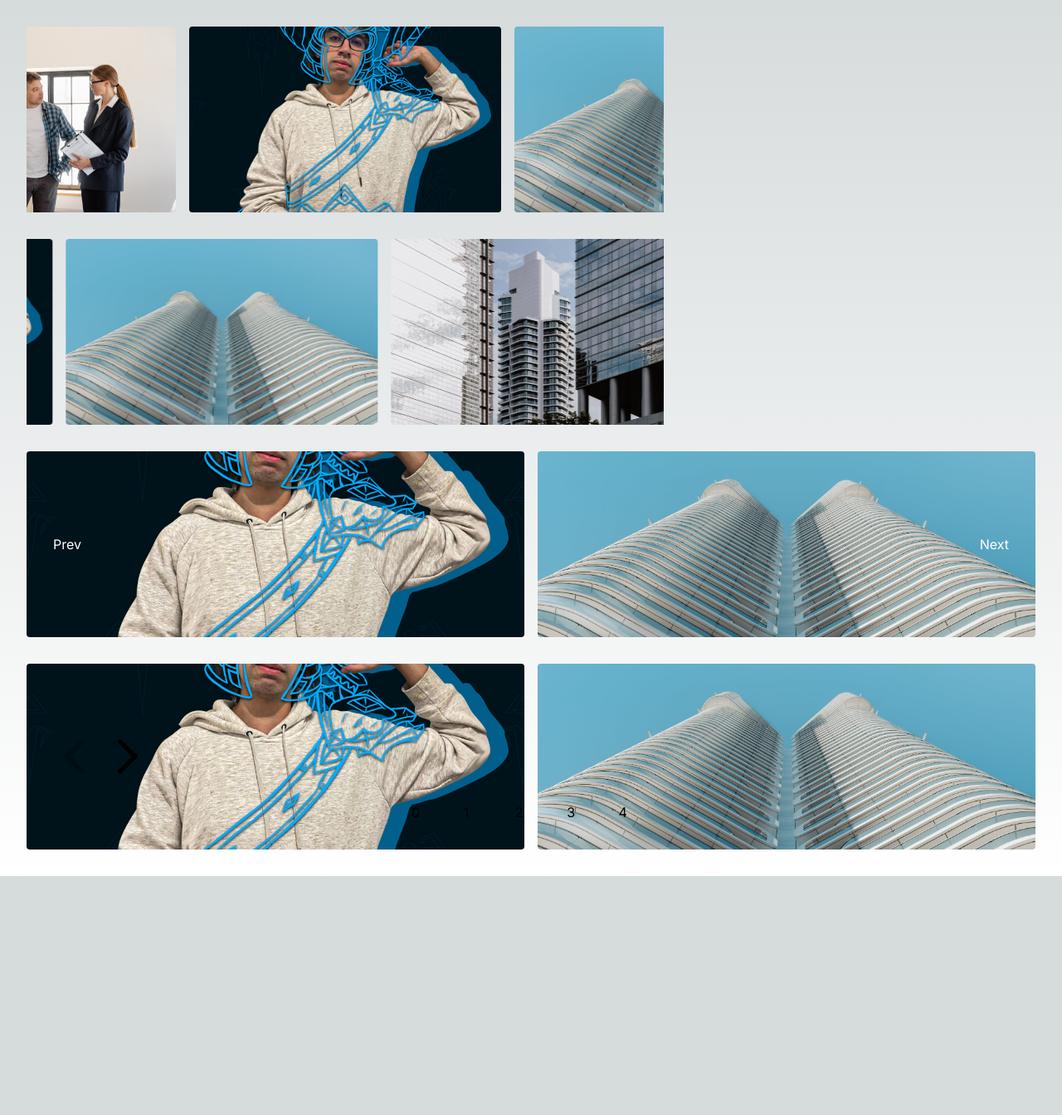
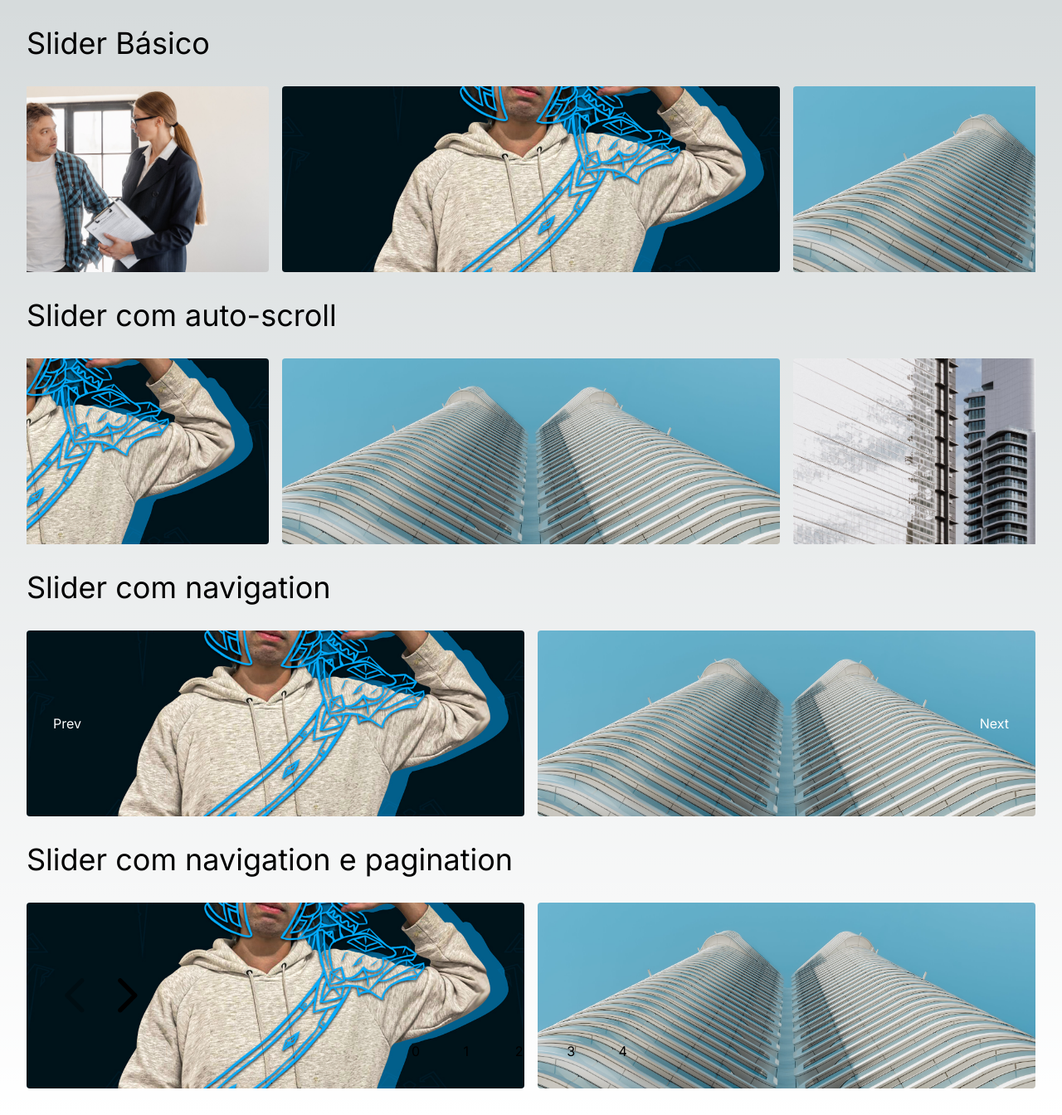
Before and after one commit to JheanAntunes/slider-with-react-embla, a Next.js app: page / in a window 1280 px wide. Shown: the whole page at 83% size. Before the commit the page ends 1056 px from the top, so only its background shows below. Built offline with nearby package versions, Linux system fonts and the light colour scheme.

Commit message:
:sparkles:	feat: adicionando titulo no slider

```diff
--- a/src/components/ui/example-basic-slider-with-navigation.tsx
+++ b/src/components/ui/example-basic-slider-with-navigation.tsx
@@ -1,6 +1,7 @@
 'use client'
 import useEmblaCarousel from 'embla-carousel-react'
 import { useCallback } from 'react'
+import TypographyH1 from '../typography'
 import GenerateEmblaSliders from '../utils/generateEmblaSliders'
 
 export const ExampleBasicSliderWithNavigation = () => {
@@ -19,6 +20,8 @@ export const ExampleBasicSliderWithNavigation = () => {
   }, [emblaApi])
 
   return (
+    <div className="flex flex-col gap-8">
+      <TypographyH1>Slider com navigation</TypographyH1>
       <div className="embla relative">
         <div className="embla__viewport" ref={emblaRef}>
           <div className="embla__container">
@@ -38,5 +41,6 @@ export const ExampleBasicSliderWithNavigation = () => {
           Next
         </button>
       </div>
+    </div>
   )
 }
--- a/src/components/ui/example-basic-structure-auto-scroll.tsx
+++ b/src/components/ui/example-basic-structure-auto-scroll.tsx
@@ -1,10 +1,12 @@
 import { EmblaContainer } from '../embla/embla'
 import EmblaWrapperAutoScroll from '../embla/embla-wrapper-auto-scroll'
+import TypographyH1 from '../typography'
 import GenerateEmblaSliders from '../utils/generateEmblaSliders'
 
 function ExampleBasicStructureAutoScroll() {
   return (
-    <div className="w-full max-w-3xl">
+    <div className="flex w-full flex-col gap-8">
+      <TypographyH1>Slider com auto-scroll</TypographyH1>
       <EmblaWrapperAutoScroll>
         <EmblaContainer>
           <GenerateEmblaSliders />
--- a/src/components/ui/example-basic-structure.tsx
+++ b/src/components/ui/example-basic-structure.tsx
@@ -1,10 +1,12 @@
 import { EmblaContainer } from '../embla/embla'
 import EmblaWrapper from '../embla/embla-wrapper'
+import TypographyH1 from '../typography'
 import GenerateEmblaSliders from '../utils/generateEmblaSliders'
 
 export const EmblaCarousel = () => {
   return (
-    <div className="w-full max-w-3xl">
+    <div className="flex w-full flex-col gap-8">
+      <TypographyH1>Slider Básico</TypographyH1>
       <EmblaWrapper>
         <EmblaContainer>
           <GenerateEmblaSliders />
--- a/src/components/ui/example-embla-slider-navigation-pagination.tsx
+++ b/src/components/ui/example-embla-slider-navigation-pagination.tsx
@@ -1,6 +1,7 @@
 'use client'
 import useEmblaCarousel, { EmblaCarouselType } from 'embla-carousel-react'
 import { useCallback, useEffect, useState } from 'react'
+import TypographyH1 from '../typography'
 import GenerateEmblaSliders from '../utils/generateEmblaSliders'
 import {
   DotButton,
@@ -49,7 +50,8 @@ const ExampleEmblaSliderNavigationPagination = () => {
   }, [emblaApi, onInit, onSelect])
 
   return (
-    <>
+    <div className="flex flex-col gap-8">
+      <TypographyH1>Slider com navigation e pagination</TypographyH1>
       <div className="embla relative">
         <div className="embla__viewport" ref={emblaRef}>
           <div className="embla__container">
@@ -75,7 +77,7 @@ const ExampleEmblaSliderNavigationPagination = () => {
           ))}
         </div>
       </div>
-    </>
+    </div>
   )
 }
 
```
Lines whose indentation alone changed are shown as unchanged.
